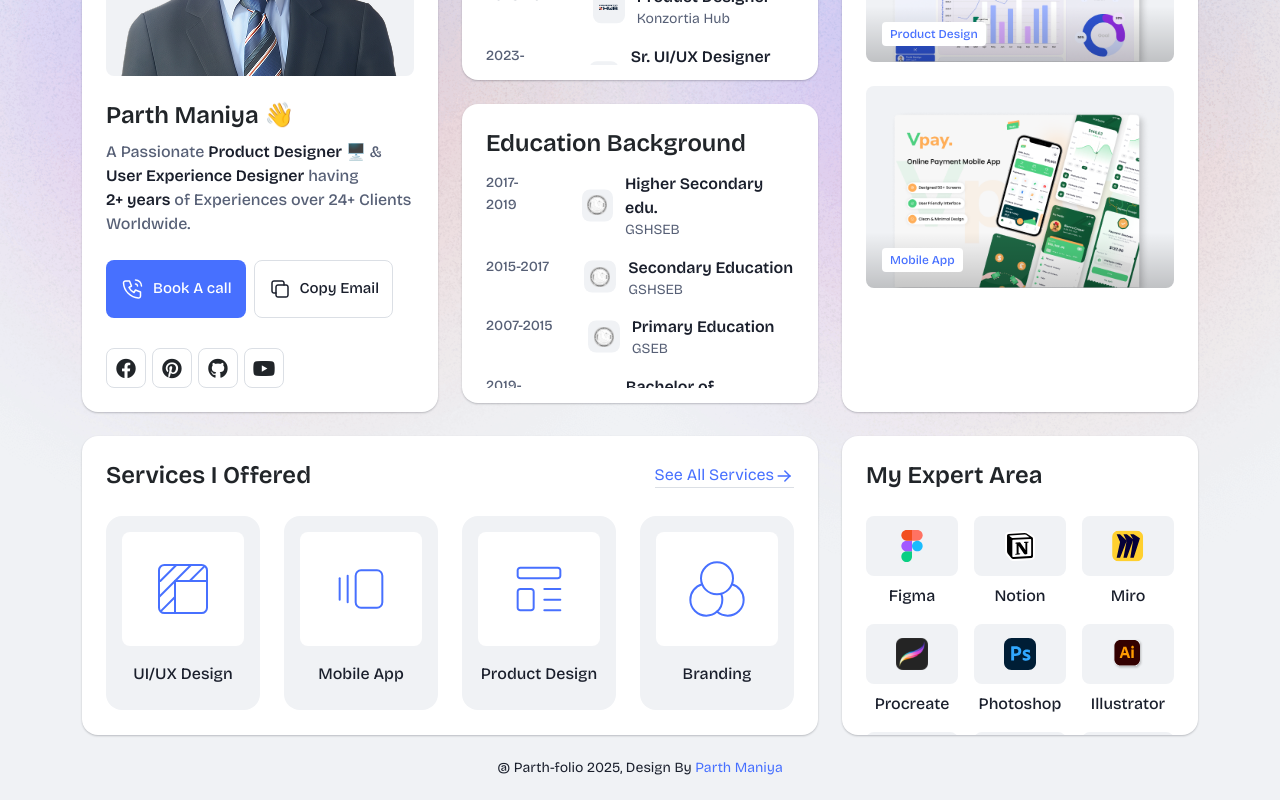
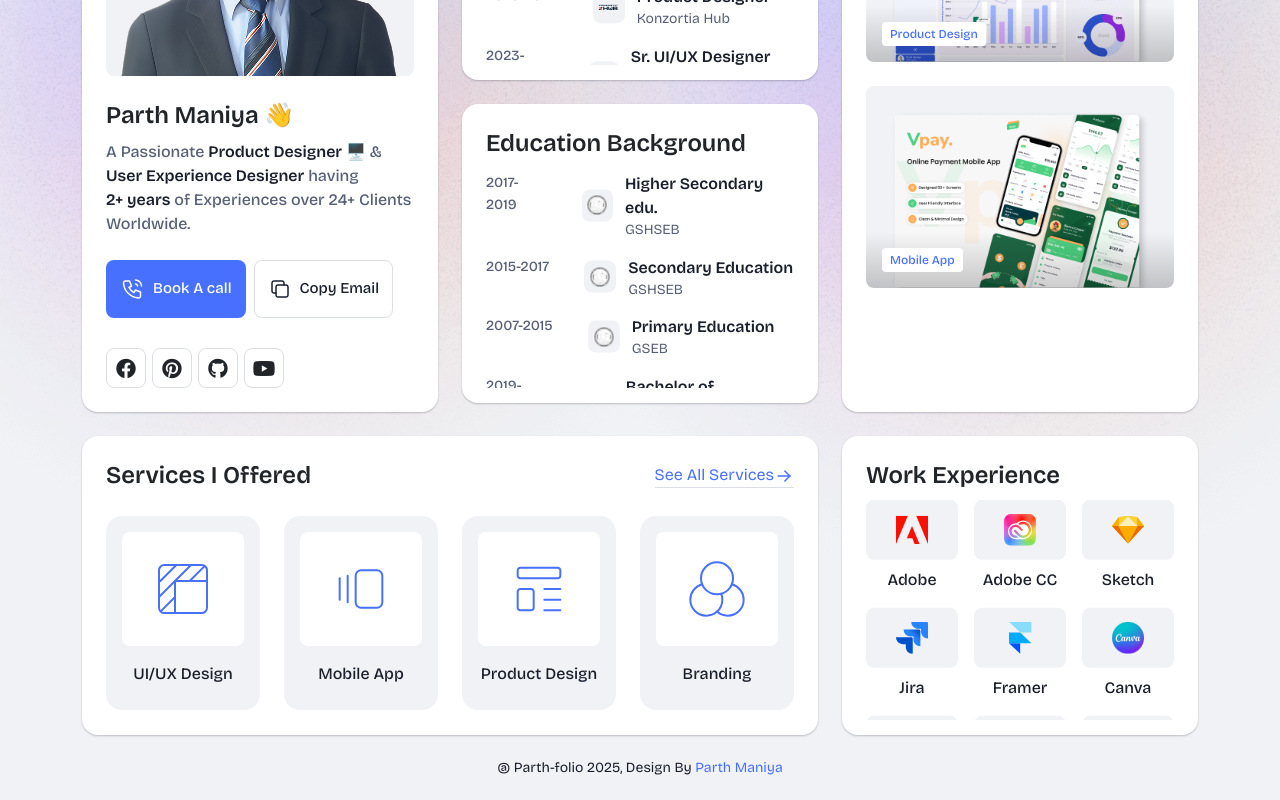
Before and after one commit to parthmaniya895/parthPortfolio, a Next.js app: page / in a window 1280 px wide. Shown: the part 340-1140 px from the top of the page. Built offline with nearby package versions, Linux system fonts and the light colour scheme.

Commit message:
add scroll in home page

```diff
--- a/components/ExpertArea.js
+++ b/components/ExpertArea.js
@@ -1,4 +1,53 @@
-const ExpertArea = () => {
+// const ExpertArea = () => {
+//   const expertItems = [
+//     { id: 1, icon: "assets/img/icons/figma.svg", name: "Figma" },
+//     { id: 2, icon: "assets/img/icons/notion.svg", name: "Notion" },
+//     { id: 3, icon: "assets/img/icons/mico.svg", name: "Miro" },
+//     { id: 4, icon: "assets/img/icons/procreate.svg", name: "Procreate" },
+//     { id: 5, icon: "assets/img/icons/Photoshop.svg", name: "Photoshop" },
+//     { id: 6, icon: "assets/img/icons/Illustrator.svg", name: "Illustrator" },
+//     { id: 7, icon: "assets/img/icons/Adobe.svg", name: "Adobe" },
+//     { id: 8, icon: "assets/img/icons/Adobecc.svg", name: "Adobe CC" },
+//     { id: 9, icon: "assets/img/icons/Sketch.svg", name: "Sketch" },
+//     { id: 10, icon: "assets/img/icons/Jira.svg", name: "Jira" },
+//     { id: 11, icon: "assets/img/icons/Framer.svg", name: "Framer" },
+//     { id: 12, icon: "assets/img/icons/Canva.svg", name: "Canva" },
+//     { id: 13, icon: "assets/img/icons/Balsamiq.svg", name: "Balsamiq" },
+//     { id: 14, icon: "assets/img/icons/ProtoPie.svg", name: "ProtoPie" },
+//     { id: 15, icon: "assets/img/icons/Adobexd.svg", name: "Adobe XD" },
+//     { id: 14, icon: "assets/img/icons/Maze.svg", name: "Maze" },
+//     { id: 14, icon: "assets/img/icons/InDesign.svg", name: "InDesign" },
+//     { id: 14, icon: "assets/img/icons/Asana.svg", name: "Asana" },
+//     { id: 14, icon: "assets/img/icons/Slack.svg", name: "Slack" },
+//     { id: 14, icon: "assets/img/icons/Mockup.svg", name: "Mockup" }
+//   ];
+//   return (
+//     <div className="card expertise-card">
+//       <div className="card-body">
+//         <h3 className="card-title">My Expert Area</h3>
+//         <div className="expertise-main mt-24">
+//           <div className="row g-3">
+//             {expertItems.map((item) => (
+//               <div className="col-xl-4 col-md-4 col-sm-6 col-6" key={item.id}>
+//                 <div className="expertise-item">
+//                   <div className="image text-center">
+//                     <img src={item.icon} alt={item.name} />
+//                   </div>
+//                   <div className="text">
+//                     <h4 className="title">{item.name}</h4>
+//                   </div>
+//                 </div>
+//               </div>
+//             ))}
+//           </div>
+//         </div>
+//       </div>
+//     </div>
+//   );
+// };
+// export default ExpertArea;
+
+const Experience = () => {
   const expertItems = [
     { id: 1, icon: "assets/img/icons/figma.svg", name: "Figma" },
     { id: 2, icon: "assets/img/icons/notion.svg", name: "Notion" },
@@ -20,16 +69,11 @@ const ExpertArea = () => {
     { id: 14, icon: "assets/img/icons/Asana.svg", name: "Asana" },
     { id: 14, icon: "assets/img/icons/Slack.svg", name: "Slack" },
     { id: 14, icon: "assets/img/icons/Mockup.svg", name: "Mockup" }
+  ];
 
-
-  ];
   return (
-    <div className="card expertise-card">
-      <div className="card-body">
-        <h3 className="card-title">My Expert Area</h3>
-        <div className="expertise-main mt-24">
-          <div className="education-slider row g-3">
-            {expertItems?.map((item) => (
+    <div className="work-experiance-slider row g-3">
+      {expertItems.map((item) => (
         <div className="col-xl-4 col-md-4 col-sm-6 col-6" key={item.id}>
           <div className="expertise-item">
             <div className="image text-center">
@@ -41,22 +85,21 @@ const ExpertArea = () => {
           </div>
         </div>
       ))}
-            {/* {expertItems.map((item) => (
-              <div className="col-xl-4 col-md-4 col-sm-6 col-6" key={item.id}>
-                <div className="expertise-item">
-                  <div className="image text-center">
-                    <img src={item.icon} alt={item.name} />
     </div>
-                  <div className="text">
-                    <h4 className="title">{item.name}</h4>
-                  </div>
-                </div>
-              </div>
-            ))} */}
-          </div>
+  );
+};
+
+const WorkExperience = () => {
+  return (
+    <div className="card expertise-card">
+      <div className="card-body work-experiance-card">
+        <h3 className="card-title">Work Experience</h3>
+        <div className="work-experiance-main expertise-main">
+          <Experience />
+          <Experience />
         </div>
       </div>
     </div>
   );
 };
-export default ExpertArea;
+export default WorkExperience;
--- a/public/assets/css/style.css
+++ b/public/assets/css/style.css
@@ -779,14 +779,14 @@ p {
 /* End education */
 
 .expertise-card {
-  overflow: hidden;
+  /* overflow: hidden; */
   height: 299px;
 }
-.expertise-card .expertise-main {
+/* .expertise-card .expertise-main {
     max-height: 220px;
     overflow-x: hidden;
     overflow-y: scroll;
-}
+} */
 
 .expertise-card .expertise-item {
   text-align: center;
```
Lines whose indentation alone changed are shown as unchanged.
